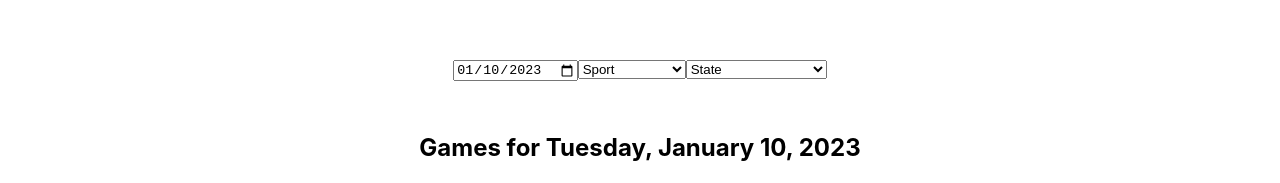
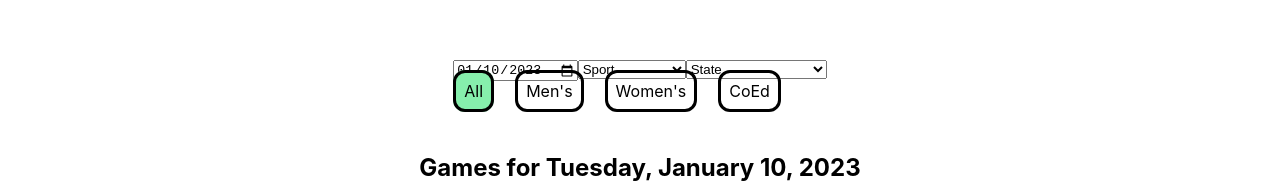
Before and after one commit to mjande/scoreboard-mini-project, a React (Create React App) app: page / in a window 1280 px wide. Shown: the part 136-319 px from the top of the page. Built offline with nearby package versions, Linux system fonts and the light colour scheme; no server answers.

Commit message:
Add gender filters to Form

```diff
--- a/src/components/App.jsx
+++ b/src/components/App.jsx
@@ -9,6 +9,7 @@ export default function App() {
   const [date, setDate] = useState(todaysDate);
   const [sportId, setSportId] = useState("");
   const [stateCode, setStateCode] = useState("");
+  const [genderId, setGenderId] = useState("");
 
   const [games, setGames] = useState([]);
 
@@ -16,11 +17,15 @@ export default function App() {
     async function updateGames() {
       const url = new URL("http://localhost:1234/v2/games?");
       url.searchParams.append("date", date);
+
       if (sportId) {
         url.searchParams.append("sport_id", sportId);
       }
       if (stateCode) {
         url.searchParams.append("state", stateCode);
+      }
+      if (genderId) {
+        url.searchParams.append("gender_id", genderId);
       }
 
       const response = await fetch(url, { mode: "cors" });
@@ -29,7 +34,7 @@ export default function App() {
     }
 
     updateGames();
-  }, [date, sportId, stateCode]);
+  }, [date, sportId, stateCode, genderId]);
 
   return (
     <>
@@ -40,6 +45,8 @@ export default function App() {
         setDate={setDate}
         setSportId={setSportId}
         setStateCode={setStateCode}
+        genderId={genderId}
+        setGenderId={setGenderId}
       />
       <h2>Games for {dayjs(date).format("dddd, MMMM D, YYYY")}</h2>
       <div className="games-container">
--- a/src/components/Form.jsx
+++ b/src/components/Form.jsx
@@ -1,4 +1,13 @@
-export default function Form({ date, setDate, setSportId, setStateCode }) {
+import "../styles/Form.css";
+
+export default function Form({
+  date,
+  setDate,
+  setSportId,
+  setStateCode,
+  genderId,
+  setGenderId,
+}) {
   return (
     <form>
       <input
@@ -78,6 +87,64 @@ export default function Form({ date, setDate, setSportId, setStateCode }) {
         <option value="WI">Wisconsin</option>
         <option value="WY">Wyoming</option>
       </select>
+      {/* TODO: extract gender filters to separate component (too complicated) */}
+      <div>
+        <label
+          htmlFor="all-genders"
+          className={"filter-label " + (genderId ? "" : "active")}
+        >
+          All
+        </label>
+        <input
+          type="radio"
+          id="all-genders"
+          name="gender-id"
+          className="visually-hidden"
+          onChange={() => setGenderId("")}
+        />
+
+        <label
+          htmlFor="mens"
+          className={"filter-label " + (genderId === "1" ? "active" : "")}
+        >
+          Men's
+        </label>
+        <input
+          type="radio"
+          id="mens"
+          name="gender-id"
+          className="visually-hidden"
+          onChange={() => setGenderId("1")}
+        />
+
+        <label
+          htmlFor="womens"
+          className={"filter-label " + (genderId === "2" ? "active" : "")}
+        >
+          Women's
+        </label>
+        <input
+          type="radio"
+          id="womens"
+          name="gender-id"
+          className="visually-hidden"
+          onChange={() => setGenderId("2")}
+        />
+
+        <label
+          htmlFor="coed"
+          className={"filter-label " + (genderId === "3" ? "active" : "")}
+        >
+          CoEd
+        </label>
+        <input
+          type="radio"
+          id="coed"
+          name="gender-id"
+          className="visually-hidden"
+          onChange={() => setGenderId("3")}
+        />
+      </div>
     </form>
   );
 }
--- a/src/components/Game.jsx
+++ b/src/components/Game.jsx
@@ -16,6 +16,12 @@ const sportDict = {
   13: "Tennis",
 };
 
+const genderDict = {
+  1: "Men's",
+  2: "Women's",
+  3: "Coed",
+};
+
 export default function Game({ data }) {
   const team1 = data["game_teams"][0]["team"];
   const team1Score = data["game_teams"][0]["score"];
@@ -26,6 +32,7 @@ export default function Game({ data }) {
     <div data-testid={"game"} className="game-container">
       <div className="game-row info-row">
         <div>{team1.state}</div>
+        <div>{genderDict[data["gender_id"]]}</div>
         <div>{sportDict[team1.sport_id]}</div>
       </div>
 
--- /dev/null
+++ b/src/styles/Form.css
@@ -0,0 +1,14 @@
+.filter-label {
+  border: solid;
+  border-radius: 0.75rem;
+  overflow: hidden;
+  padding: 0.5rem;
+}
+
+.visually-hidden {
+  visibility: hidden;
+}
+
+.active {
+  background-color: #86efac;
+}
```
